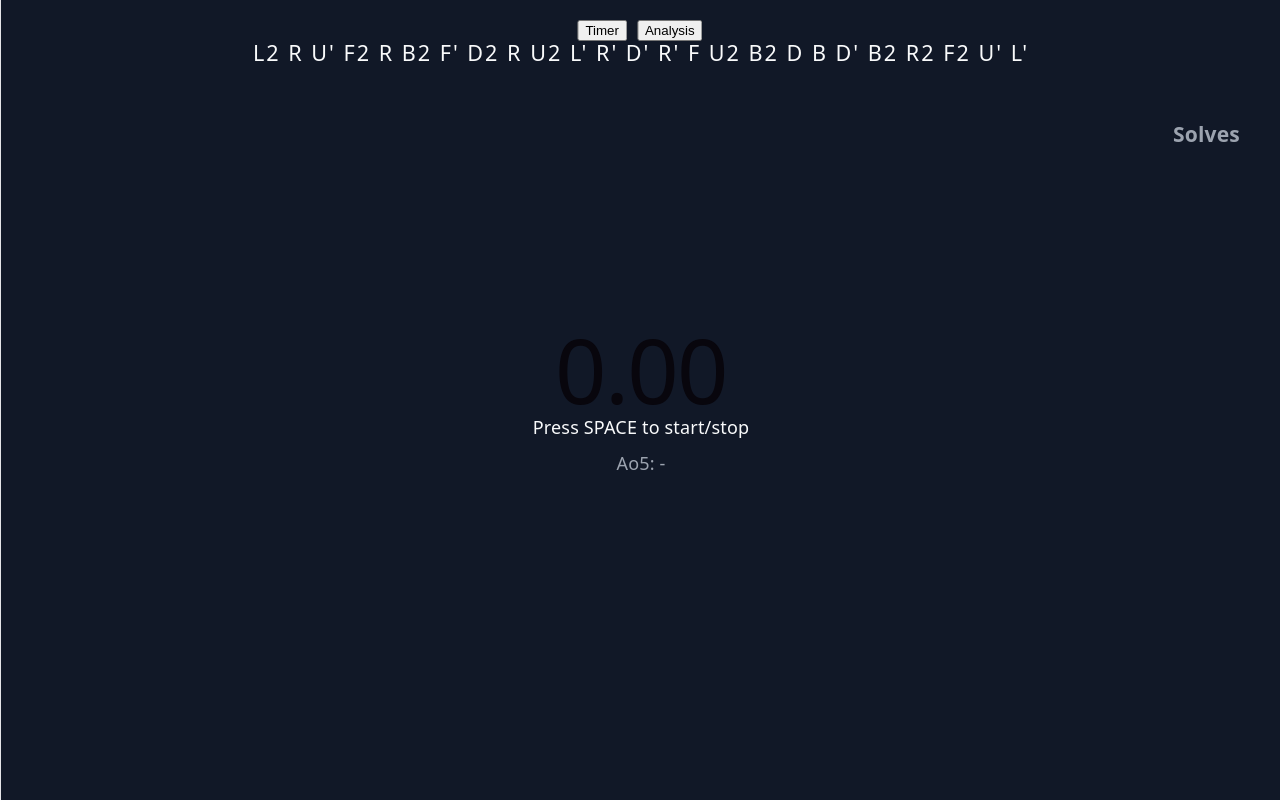
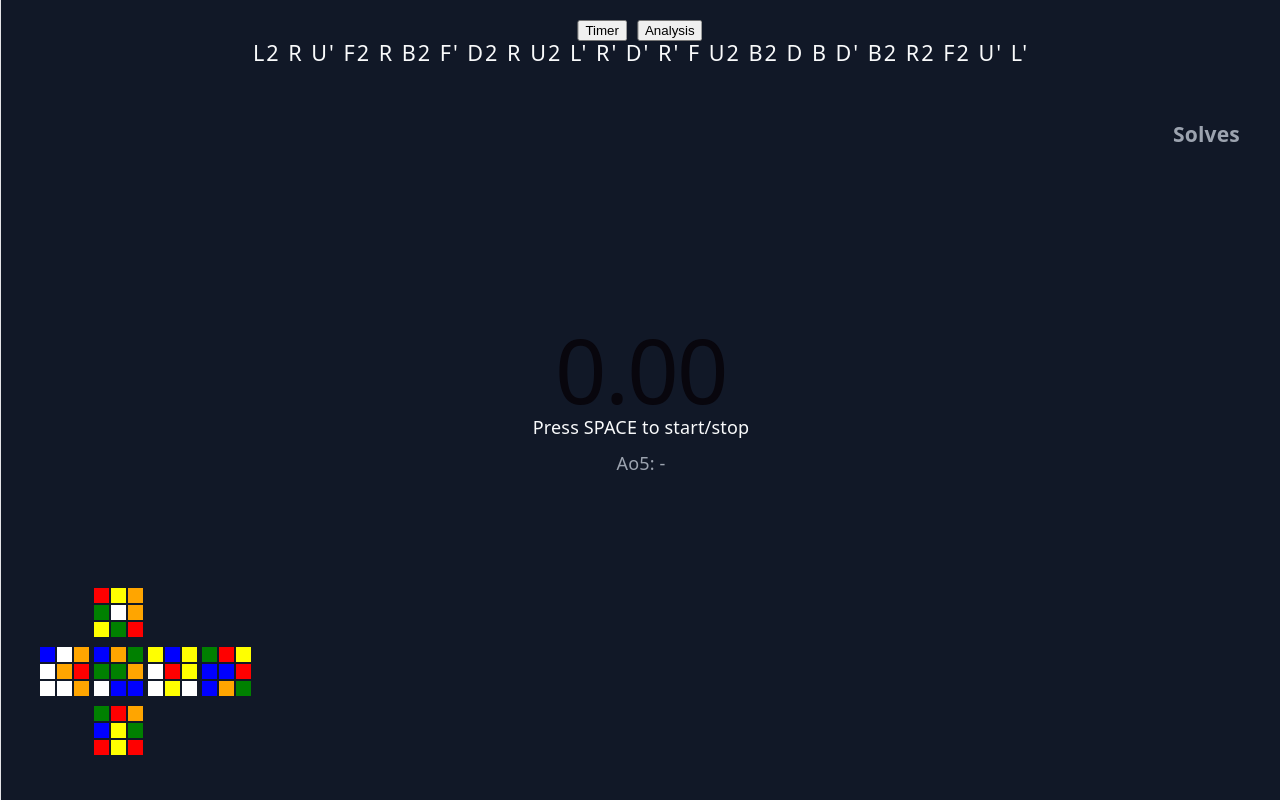
Before and after one commit to Thomas-Bevan/COMP3000-Project-Cube-Coach, a React (Vite) app in the folder Cube Coach/client/: page / in a window 1280 px wide. Built offline with nearby package versions, Linux system fonts and the light colour scheme.

Commit message:
added draw scramble

```diff
--- a/Cube Coach/client/src/TimerPage.jsx
+++ b/Cube Coach/client/src/TimerPage.jsx
@@ -5,6 +5,7 @@ function TimerPage() {
     const [running, setRunning] = useState(false);
     const [scramble, setScramble] = useState("R U R' U'");
     const [solves, setSolves] = useState([]);
+
 
     useEffect(() => {
         let interval;
@@ -122,10 +123,162 @@ function TimerPage() {
     }
 
 
+    const createSolvedCube = () => ({
+        U: Array(9).fill("white"),
+        D: Array(9).fill("yellow"),
+        F: Array(9).fill("green"),
+        B: Array(9).fill("blue"),
+        L: Array(9).fill("orange"),
+        R: Array(9).fill("red"),
+    });
+
+    const rotateFace = (face) => {
+        let buffer;
+
+        // rotate face
+        // 0 1 2
+        // 3 4 5
+        // 6 7 8
+
+        // corners
+        buffer = face[0]
+        face[0] = face[6];
+        face[6] = face[8];
+        face[8] = face[2];
+        face[2] = buffer;
+
+        // edges
+        buffer = face[1]
+        face[1] = face[3];
+        face[3] = face[7];
+        face[7] = face[5];
+        face[5] = buffer;
+
+        return face;
+    }
+
+    const doU = (cube) => {
+
+        let buffer;
+
+        cube.U = rotateFace(cube.U);
+
+        // move bars
+        buffer = [cube.F[0], cube.F[1], cube.F[2]];
+        [cube.F[0], cube.F[1], cube.F[2]] = [cube.R[0], cube.R[1], cube.R[2]];
+        [cube.R[0], cube.R[1], cube.R[2]] = [cube.B[0], cube.B[1], cube.B[2]];
+        [cube.B[0], cube.B[1], cube.B[2]] = [cube.L[0], cube.L[1], cube.L[2]];
+        [cube.L[0], cube.L[1], cube.L[2]] = buffer;
+
+        return cube;
+
+    };
+
+    const doD = (cube) => {
+        let buffer;
+
+        cube.D = rotateFace(cube.D);
+
+        buffer = [cube.F[6], cube.F[7], cube.F[8]];
+        [cube.F[6], cube.F[7], cube.F[8]] = [cube.L[6], cube.L[7], cube.L[8]];
+        [cube.L[6], cube.L[7], cube.L[8]] = [cube.B[6], cube.B[7], cube.B[8]];
+        [cube.B[6], cube.B[7], cube.B[8]] = [cube.R[6], cube.R[7], cube.R[8]];
+        [cube.R[6], cube.R[7], cube.R[8]] = buffer;
+
+        return cube;
+    };
+
+    const doR = (cube) => {
+        let buffer;
+
+        cube.R = rotateFace(cube.R);
+
+        buffer = [cube.U[2], cube.U[5], cube.U[8]];
+        [cube.U[2], cube.U[5], cube.U[8]] = [cube.F[2], cube.F[5], cube.F[8]];
+        [cube.F[2], cube.F[5], cube.F[8]] = [cube.D[2], cube.D[5], cube.D[8]];
+        [cube.D[2], cube.D[5], cube.D[8]] = [cube.B[6], cube.B[3], cube.B[0]];
+        [cube.B[6], cube.B[3], cube.B[0]] = buffer;
+
+        return cube;
+    };
+
+    const doL = (cube) => {
+        let buffer;
+
+        cube.L = rotateFace(cube.L);
+
+        buffer = [cube.U[0], cube.U[3], cube.U[6]];
+        [cube.U[0], cube.U[3], cube.U[6]] = [cube.B[8], cube.B[5], cube.B[2]];
+        [cube.B[8], cube.B[5], cube.B[2]] = [cube.D[0], cube.D[3], cube.D[6]];
+        [cube.D[0], cube.D[3], cube.D[6]] = [cube.F[0], cube.F[3], cube.F[6]];
+        [cube.F[0], cube.F[3], cube.F[6]] = buffer;
+
+        return cube;
+    };
+
+    const doF = (cube) => {
+        let buffer;
+
+        cube.F = rotateFace(cube.F);
+
+        buffer = [cube.U[6], cube.U[7], cube.U[8]];
+        [cube.U[6], cube.U[7], cube.U[8]] = [cube.L[8], cube.L[5], cube.L[2]];
+        [cube.L[8], cube.L[5], cube.L[2]] = [cube.D[2], cube.D[1], cube.D[0]];
+        [cube.D[2], cube.D[1], cube.D[0]] = [cube.R[0], cube.R[3], cube.R[6]];
+        [cube.R[0], cube.R[3], cube.R[6]] = buffer;
+
+        return cube;
+    };
+
+    const doB = (cube) => {
+        let buffer;
+
+        cube.B = rotateFace(cube.B);
+
+        buffer = [cube.U[0], cube.U[1], cube.U[2]];
+        [cube.U[0], cube.U[1], cube.U[2]] = [cube.R[2], cube.R[5], cube.R[8]];
+        [cube.R[2], cube.R[5], cube.R[8]] = [cube.D[8], cube.D[7], cube.D[6]];
+        [cube.D[8], cube.D[7], cube.D[6]] = [cube.L[6], cube.L[3], cube.L[0]];
+        [cube.L[6], cube.L[3], cube.L[0]] = buffer;
+
+        return cube;
+    };
+
+
+    const doScramble = (scramble) => {
+        let cube = createSolvedCube();
+        //scramble = "R2 F2 R2"
+        const moves = scramble.split(" ");
+
+        moves.forEach((move) => {
+            let repeats;
+            if (move.length === 1) { repeats = 1 }
+            else if (move[1] === "'") { repeats = 3 }
+            else (repeats = 2);
+            console.log("repeats = " + repeats);
+            for (let i = 0; i < repeats; i++) {
+                if (move[0] === "U") cube = doU(cube);
+                if (move[0] === "D") cube = doD(cube);
+                if (move[0] === "R") cube = doR(cube);
+                if (move[0] === "L") cube = doL(cube);
+                if (move[0] === "F") cube = doF(cube);
+                if (move[0] === "B") cube = doB(cube);
+            };
+        });
+
+        return cube;
+    }
+
+    const [cubeState, setCubeState] = useState(createSolvedCube());
 
     useEffect(() => {
         setScramble(generateScramble());
     }, [])
+
+    useEffect(() => {
+        const newCube = doScramble(scramble);
+        setCubeState(newCube);
+    }, [scramble]);
 
     const ao5 = calculateAo5();
 
@@ -156,6 +309,45 @@ function TimerPage() {
                         </div>
                     </div>
                 ))}
+            </div>
+            <div style={styles.cube}>
+
+                <div style={{ ...styles.face, gridColumn: "2", gridRow: "1" }}>
+                    {cubeState.U.map((color, i) => (
+                        <div key={i} style={{ ...styles.square, backgroundColor: color }} />
+                    ))}
+                </div>
+
+                <div style={{ ...styles.face, gridColumn: "1", gridRow: "2" }}>
+                    {cubeState.L.map((color, i) => (
+                        <div key={i} style={{ ...styles.square, backgroundColor: color }} />
+                    ))}
+                </div>
+
+                <div style={{ ...styles.face, gridColumn: "2", gridRow: "2" }}>
+                    {cubeState.F.map((color, i) => (
+                        <div key={i} style={{ ...styles.square, backgroundColor: color }} />
+                    ))}
+                </div>
+
+                <div style={{ ...styles.face, gridColumn: "3", gridRow: "2" }}>
+                    {cubeState.R.map((color, i) => (
+                        <div key={i} style={{ ...styles.square, backgroundColor: color }} />
+                    ))}
+                </div>
+
+                <div style={{ ...styles.face, gridColumn: "4", gridRow: "2" }}>
+                    {cubeState.B.map((color, i) => (
+                        <div key={i} style={{ ...styles.square, backgroundColor: color }} />
+                    ))}
+                </div>
+
+                <div style={{ ...styles.face, gridColumn: "2", gridRow: "3" }}>
+                    {cubeState.D.map((color, i) => (
+                        <div key={i} style={{ ...styles.square, backgroundColor: color }} />
+                    ))}
+                </div>
+
             </div>
         </div>
 
@@ -205,6 +397,27 @@ const styles = {
         gap: "10px",
         marginBottom: "5px",
     },
+    cube: {
+        position: "absolute",
+        left: "40px",
+        bottom: "40px",
+        display: "grid",
+        gridTemplateColumns: "repeat(4, auto)",
+        gridTemplateRows: "repeat(3, auto)",
+        gap: "5px",
+    },
+
+    face: {
+        display: "grid",
+        gridTemplateColumns: "repeat(3, 15px)",
+        gap: "2px",
+        marginBottom: "5px",
+    },
+
+    square: {
+        width: "15px",
+        height: "15px",
+    },
 };
 
 export default TimerPage;
```
